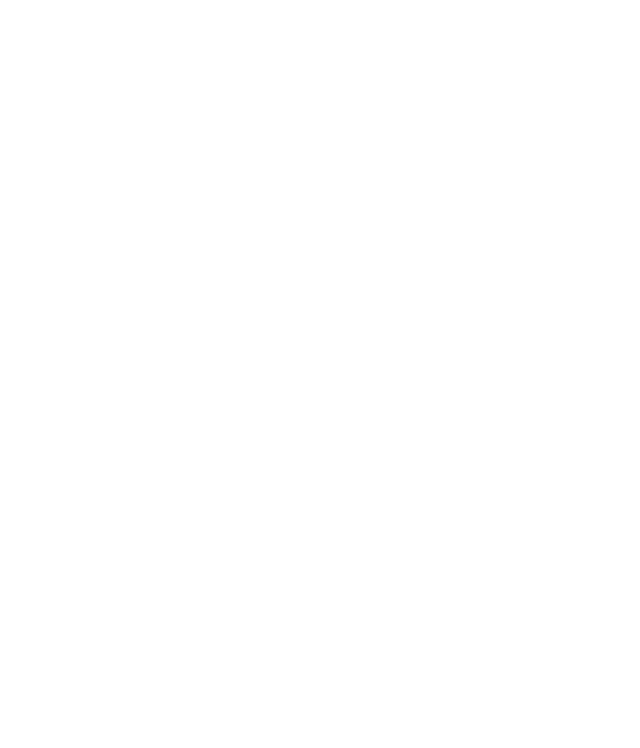
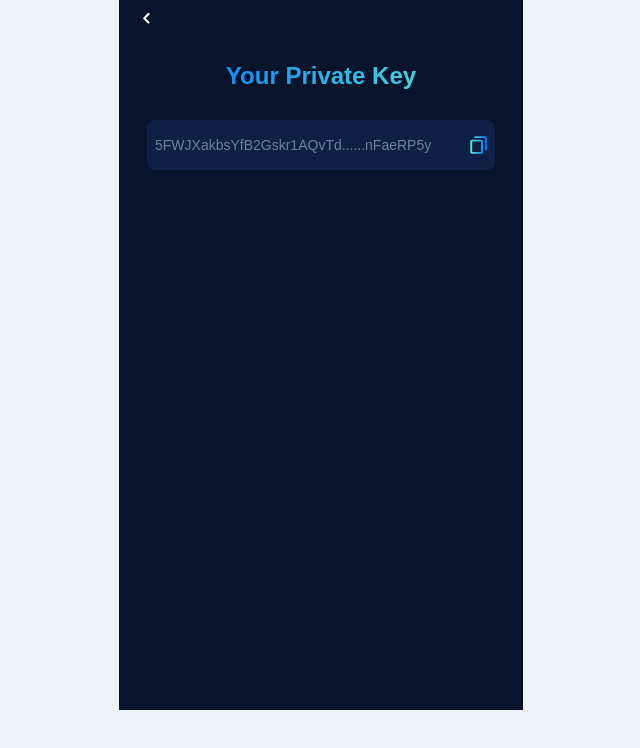
Before and after one commit to rahulsaharan10/5ire-ide-dev, a React (Create React App) app: page /private-key in a window 1280 px wide. Before the commit this address had no page. Shown: the top 748 px of the page, without its empty margins (319-959 px from the left). Built offline with nearby package versions, Linux system fonts and the light colour scheme.

Commit message:
setting flow done

```diff
--- a/src/App.js
+++ b/src/App.js
@@ -27,8 +27,9 @@
 import Beforebegin from "./Pages/WelcomeScreens/Beforebegin";
 import CreateWalletChain from "./Pages/WelcomeScreens/CreateWalletChain";
 import CongratulationsScreen from "./Pages/WelcomeScreens/CongratulationsScreen";
-import ManageWallet from "./Components/Setting/ManageWallet/ManageWallet.jsx";
+import ManageWallet from "./Components/Setting/ManageWallet.jsx";
 import EnterPassword from "./Components/Setting/EnterPassword";
+import PrivateKey from "./Components/Setting/PrivateKey";
 function App() {
   return (
     <div className="App">
@@ -66,6 +67,7 @@
 
           <Route index path="/manage-wallet" element={<ManageWallet/>} />
           <Route index path="/enter-password" element={<EnterPassword/>} />
+          <Route index path="/private-key" element={<PrivateKey/>} />
 
 
         </Route>
--- a/src/App.scss
+++ b/src/App.scss
@@ -181,7 +181,7 @@
   }
   &-header {
     padding: 0 0 21px 0 !important;
-    border-bottom: 1px solid grey!important;
+    border-bottom: 1px solid #707070!important;
     &-title {
       display: flex;
       flex-direction: row-reverse;
@@ -293,22 +293,15 @@
   .ant-drawer-title{
     span{
       height: 40px;
-
-      font-style: normal;
       font-weight: 500;
       font-size: 20px;
       line-height: 40px;
       text-align: center;
-      background: linear-gradient(91.26deg, #0071FF 0%, #54F0D1 100%);
+      background: linear-gradient(91.26deg, #0071ff 0%, #54f0d1 50%);
+      background-clip: border-box;
       -webkit-background-clip: text;
       -webkit-text-fill-color: transparent;
       background-clip: text;
-
-
-      /* Inside auto layout */
-      flex: none;
-      order: 0;
-      flex-grow: 0;
-
+      text-fill-color: transparent;
     }
   }
--- a/src/Components/InputField/style.module.scss
+++ b/src/Components/InputField/style.module.scss
@@ -49,6 +49,7 @@
   display: flex;
   flex-direction: column;
   position: relative;
+  margin-bottom: 15px;
   &__label {
     color: #ffffff;
     font-size: 12px;
--- a/src/Components/ManageCustomtocken/style.module.scss
+++ b/src/Components/ManageCustomtocken/style.module.scss
@@ -1,12 +1,10 @@
 @import "../../styles/__vars.scss";
 .manageList {
-  border-bottom: 1px solid grey;
+  border-bottom: 1px solid #202a41;
   padding: 20px 10px;
   display: flex;
   justify-content: space-between;
   align-items: center;
-
-
   &__imgcurrency {
     display: flex;
     gap: 10px;
--- a/src/Components/Setting/EnterPassword.jsx
+++ b/src/Components/Setting/EnterPassword.jsx
@@ -1,28 +1,42 @@
-// import React from "react";
-// import MenuRestofHeaders from "../BalanceDetails/MenuRestofHeaders/MenuRestofHeaders";
-// import { InputFieldOnly } from "../InputField/InputFieldSimple.jsx";
-// function EnterPassword() {
-//   return (
-//     <>
-//       <div className={`scrollableCont`}>
-//         <MenuRestofHeaders backTo={"/wallet"} title={"Manage Wallet"} />
-//         <div className={`flexedContent`}>
-//           <InputFieldOnly
-//             placeholder={"Type Wallet Name"}
-//             placeholderBaseColor={true}
-//             coloredBg={true}
-//             label="Wallet Name:"
-//           />
-//           <div className={style.btn_icon}>
-//             <ButtonComp
-//               onClick={() => navigate("/createwalletchain")}
-//               text="Continue"
-//             ></ButtonComp>
-//           </div>
-//         </div>
-//       </div>
-//     </>
-//   );
-// }
+import React from "react";
+import MenuRestofHeaders from "../BalanceDetails/MenuRestofHeaders/MenuRestofHeaders";
+import { InputFieldOnly } from "../InputField/InputFieldSimple.jsx";
+import ButtonComp from "../ButtonComp/ButtonComp";
+import { Navigate } from "react-router-dom";
+import style from "./style.module.scss";
+import { useNavigate } from "react-router-dom";
+function EnterPassword() {
+    const navigate = useNavigate();
+  return (
+    <>
+      <div className={`scrollableCont`}>
+        <MenuRestofHeaders backTo={"/manage-wallet"} title={""} />
+        <div className={`flexedContent`}>
+          <div className={style.enterPassword}>
+            <div className={style.commonHeadeing}>
+              <h1>Enter Password</h1>
+              <p>
+                Your password is used to unlock your wallet and will allow
+                wallet to export your Private Key
+              </p>
+            </div>
+            <InputFieldOnly
+              placeholder={"Enter Password"}
+              placeholderBaseColor={true}
+              coloredBg={true}
+              // label="Wallet Name:"
+            />
+            <div>
+              <ButtonComp
+                onClick={() => navigate("/private-key")}
+                text="Continue"
+              ></ButtonComp>
+            </div>
+          </div>
+        </div>
+      </div>
+    </>
+  );
+}
 
-// export default EnterPassword;
+export default EnterPassword;
--- a/src/Components/Setting/ManageWallet/ManageWallet.jsx
+++ b/src/Components/Setting/ManageWallet.jsx
@@ -1,10 +1,10 @@
 import React from "react";
-import MenuRestofHeaders from "../../BalanceDetails/MenuRestofHeaders/MenuRestofHeaders.jsx";
-import { InputFieldOnly } from "../../InputField/InputFieldSimple.jsx";
-import CopyIcon from "../../../Assets/CopyIcon.svg";
+import MenuRestofHeaders from "../BalanceDetails/MenuRestofHeaders/MenuRestofHeaders.jsx";
+import { InputFieldOnly } from "../InputField/InputFieldSimple.jsx";
+import CopyIcon from "../../Assets/CopyIcon.svg";
 import style from "./style.module.scss";
-import ButtonComp from "../../ButtonComp/ButtonComp";
-import Exportprivate from "../../../Assets/PNG/exportprivate.png";
+import ButtonComp from "../ButtonComp/ButtonComp.jsx";
+import Exportprivate from "../../Assets/PNG/exportprivate.png";
 import { useNavigate } from "react-router-dom";
 
 function ManageWallet() {
@@ -40,7 +40,7 @@
           </div>
           <div className={style.btn_icon}>
                       <ButtonComp
-                           onClick={() => navigate("/createwalletchain")}
+                           onClick={() => navigate("/enter-password")}
               text="Export Private Key"
               img={Exportprivate}
             ></ButtonComp>
--- a/src/Components/Setting/ManageWallet/style.module.scss
+++ /dev/null
@@ -1,39 +0,0 @@
-
-@import "../../../styles/__vars.scss";
-.wallet {
-  //   padding: 0 18px;
-  margin-bottom: 16px;
-
-  &__addressInput {
-    label {
-        color: #ffffff;
-        opacity: 0.6;
-        font-size: 12px;
-        width: 100%;
-        text-align: left;
-        display: inline-flex;
-        margin-bottom: 8px;
-      }
-    &__copyText {
-      background: $baseColor-Text2;
-      border-radius: 8px;
-      padding: 16px 8px;
-      display: flex;
-      justify-content: space-between;
-      gap: 15px;
-      align-items: center;
-      span {
-        color: #6a84a0;
-        font-size: 14px;
-        word-break: break-all;
-        text-align: left;
-      }
-      img{
-        cursor: pointer;
-      }
-    }
-  }
-}
-.btn_icon{
-  margin-top: 100px;
-}
--- /dev/null
+++ b/src/Components/Setting/PrivateKey.jsx
@@ -0,0 +1,31 @@
+import React from "react";
+import MenuRestofHeaders from "../BalanceDetails/MenuRestofHeaders/MenuRestofHeaders";
+import style from "./style.module.scss";
+import CopyIcon from "../../Assets/CopyIcon.svg";
+function PrivateKey() {
+  return (
+    <>
+      <div className={`scrollableCont`}>
+        <MenuRestofHeaders backTo={"/enter-password"} title={""} />
+        <div className={`flexedContent`}>
+          <div className={style.enterPassword}>
+            <div className={style.commonHeadeing}>
+              <h1>Your Private Key</h1>
+            </div>
+            <div className={style.wallet}>
+            <div className={style.wallet__addressInput}>
+              {/* <label>Native Chain Address:</label> */}
+              <p className={style.wallet__addressInput__copyText}>
+                <span>5FWJXakbsYfB2Gskr1AQvTd......nFaeRP5y</span>
+                <img src={CopyIcon} />
+              </p>
+            </div>
+          </div>
+          </div>
+        </div>
+      </div>
+    </>
+  );
+}
+
+export default PrivateKey;
--- a/src/Components/Setting/style.module.scss
+++ b/src/Components/Setting/style.module.scss
@@ -1,3 +1,4 @@
+@import "../../styles/__vars.scss";
 .enterPassword {
     .commonHeadeing {
         margin-bottom: 30px;
@@ -25,3 +26,41 @@
     }
 
 }
+// manage Wallet
+.wallet {
+  //   padding: 0 18px;
+  margin-bottom: 16px;
+
+  &__addressInput {
+    label {
+        color: #ffffff;
+        opacity: 0.6;
+        font-size: 12px;
+        width: 100%;
+        text-align: left;
+        display: inline-flex;
+        margin-bottom: 8px;
+      }
+    &__copyText {
+      background: $baseColor-Text2;
+      border-radius: 8px;
+      padding: 16px 8px;
+      display: flex;
+      justify-content: space-between;
+      gap: 15px;
+      align-items: center;
+      span {
+        color: #6a84a0;
+        font-size: 14px;
+        word-break: break-all;
+        text-align: left;
+      }
+      img{
+        cursor: pointer;
+      }
+    }
+  }
+}
+.btn_icon{
+  margin-top: 100px;
+}
```
